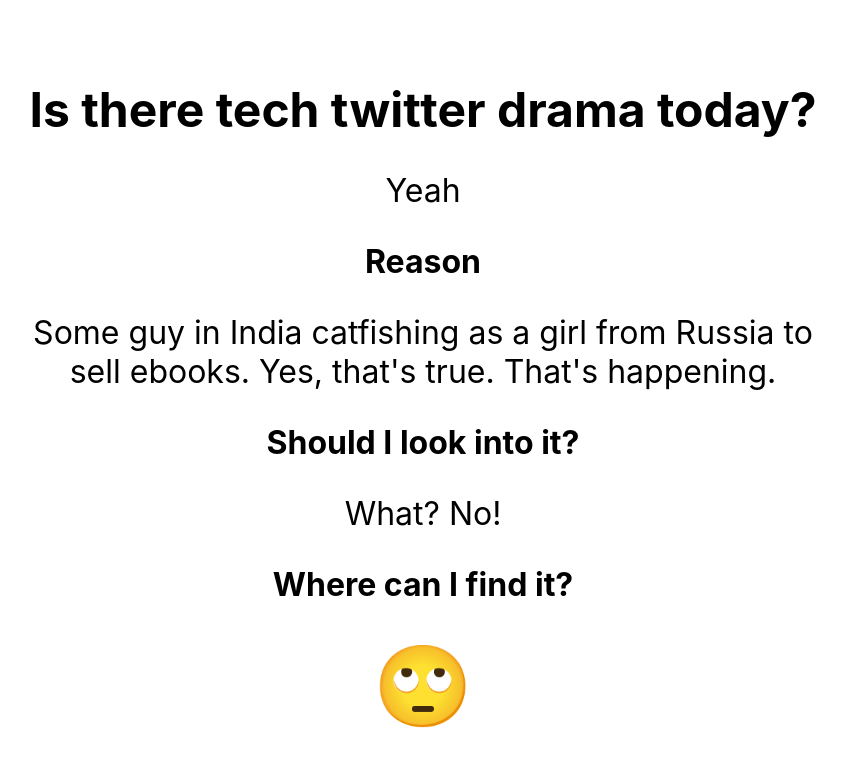
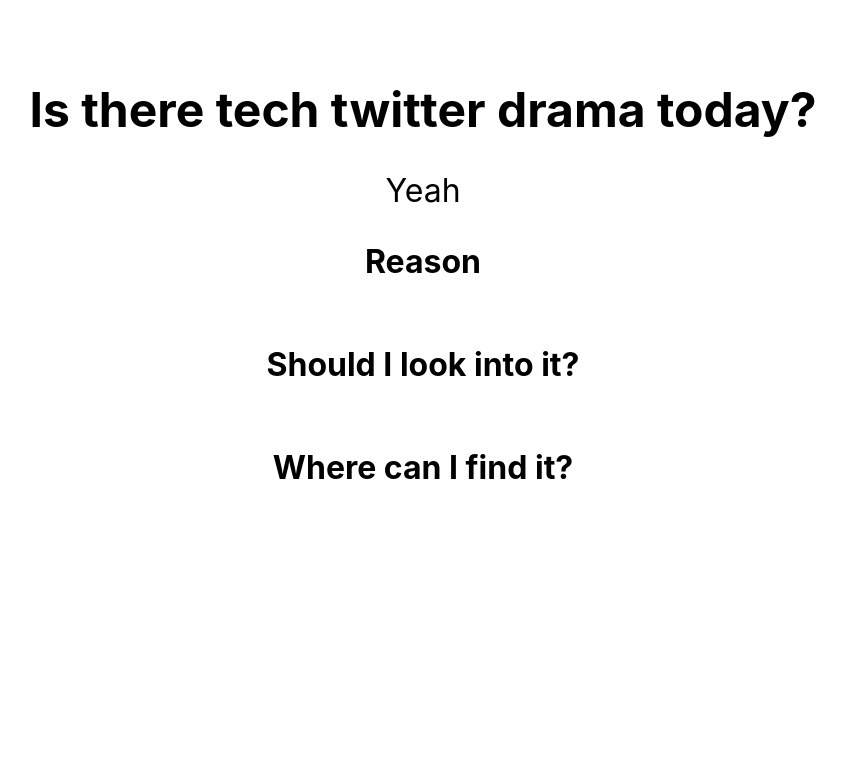
Before and after one commit to S3Prototype/istheretechtwitterdramatoday, a Next.js app: page / in a window 1280 px wide. Shown: the top 766 px of the page, without its empty margins (217-1063 px from the left). Built offline with nearby package versions, Linux system fonts and the light colour scheme.

Commit message:
Major upgrade.

```diff
--- a/pages/index.js
+++ b/pages/index.js
@@ -25,7 +25,7 @@
         </span>
 
         <p className={styles.reason}>
-          Some guy in India catfishing as a girl from Russia to sell ebooks. Yes, that's true. That's happening.
+          {process.env.NEXT_PUBLIC_REASON}
         </p>
 
         <span className={styles.check_it_out_title}>
@@ -33,7 +33,7 @@
         </span>
 
         <p className={styles.check_it_out}>
-          What? No!
+          {process.env.NEXT_PUBLIC_CHECK_IT_OUT}
         </p>
 
         <span className={styles.check_it_out_title}>
@@ -41,7 +41,7 @@
         </span>
 
         <p style={{fontSize:'5rem'}}>
-          🙄
+          {process.env.NEXT_PUBLIC_WHERE}
         </p>
       </main>
     </div>
```
Also changed, not shown: 1 other file (tests, documents, lock files or other folders).
